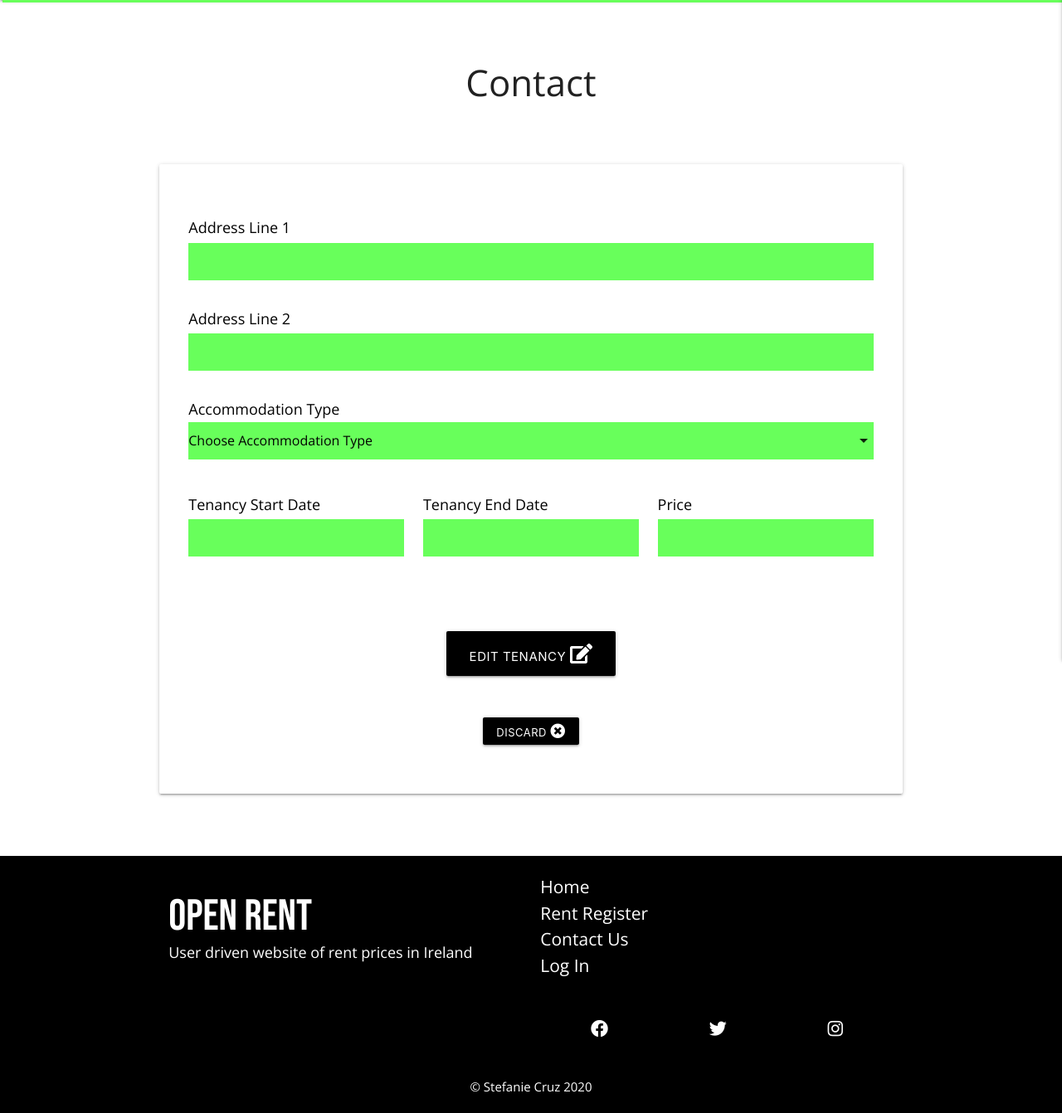
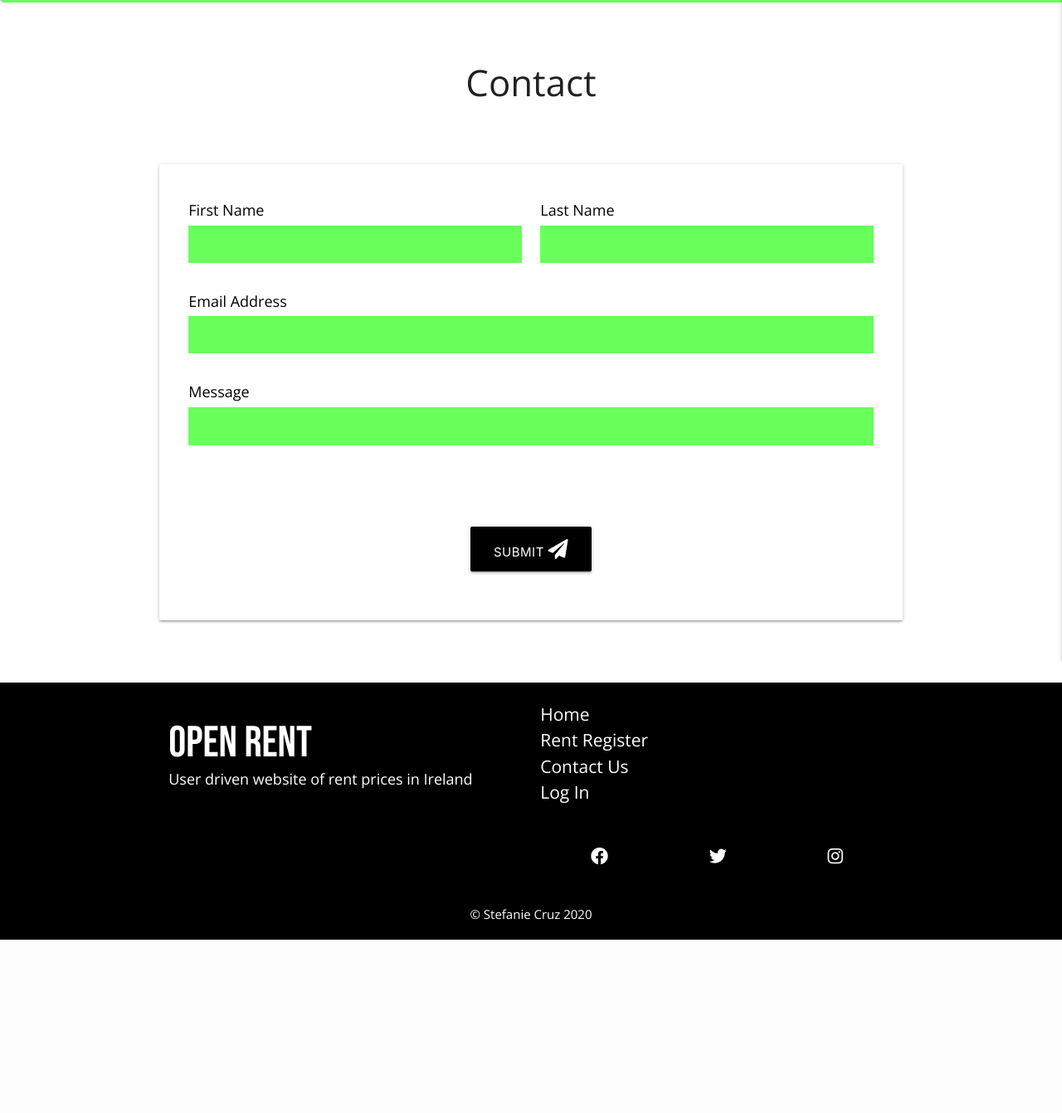
Before and after one commit to stef-cruz/open_rent, a Flask app: template app/templates/contact.html in a window 1280 px wide. Shown: the part 64-1406 px from the top of the page at 83% size. After the commit the page ends 1197 px from the top, so only its background shows below. Run offline with Flask 2, Linux system fonts and the light colour scheme; the template is opened without the code that fills it, so the values that code supplies are empty; some libraries are stand-ins or nearby versions.

Commit message:
Add contact page and emailJS

```diff
--- a/app/__init__.py
+++ b/app/__init__.py
@@ -13,3 +13,4 @@ from app import views
 from app import login
 from app import profile
 from app import tenancy
+from app import contact
--- /dev/null
+++ b/app/static/css/_contact.scss
@@ -0,0 +1,23 @@
+.contact-form {
+  margin-bottom: 5rem;
+
+  #first_name,
+  #last_name,
+  #email_address,
+  #message {
+    background-color: $prim-colour;
+    border-bottom: none;
+    margin-bottom: 0;
+    margin-top: 0.2rem;
+    font-family: $paragraph;
+  }
+
+  label {
+    color: black;
+    font-size: 1.2rem;
+  }
+
+  &__inputs {
+    margin-bottom: 4rem;
+  }
+}
--- a/app/static/css/style.css
+++ b/app/static/css/style.css
@@ -538,6 +538,27 @@
   margin: 2rem 0;
 }
 
+.contact-form {
+  margin-bottom: 5rem;
+}
+.contact-form #first_name,
+.contact-form #last_name,
+.contact-form #email_address,
+.contact-form #message {
+  background-color: #68ff5b;
+  border-bottom: none;
+  margin-bottom: 0;
+  margin-top: 0.2rem;
+  font-family: "Open Sans", sans-serif;
+}
+.contact-form label {
+  color: black;
+  font-size: 1.2rem;
+}
+.contact-form__inputs {
+  margin-bottom: 4rem;
+}
+
 * {
   margin: 0;
   font-size: 1.4rem;
--- a/app/static/css/style.scss
+++ b/app/static/css/style.scss
@@ -9,6 +9,7 @@
 @import "edit-profile";
 @import "rent-register";
 @import "card-tenancy";
+@import "contact";
 
 //
 // General Styling
--- /dev/null
+++ b/app/static/js/email.js
@@ -0,0 +1,12 @@
+//Initialise emailJS
+(function () {
+    emailjs.init("user_Oay0ciCVLZ3t84nUMqX94");
+})();
+
+//Send emailJS
+emailjs.sendForm('gmail', 'milestone3', '#contact-form')
+    .then(function (response) {
+        console.log('SUCCESS!', response.status, response.text);
+    }, function (error) {
+        console.log('FAILED...', error);
+    });
--- a/app/templates/base.html
+++ b/app/templates/base.html
@@ -36,7 +36,7 @@
                     {% else %}
                         <li><a class="black-text" href="/">Home</a></li>
                         <li><a class="black-text" href="{{ url_for('rent_register') }}">Rent Register</a></li>
-                        <li><a class="black-text" href="/">Contact Us</a></li>
+                        <li><a class="black-text" href="{{ url_for('contact') }}">Contact Us</a></li>
                         <li><a class="black-text" href="{{ url_for('login') }}">Log In</a></li>
                     {% endif %}
                 </ul>
@@ -56,7 +56,7 @@
             {% else %}
                 <li><a class="black-text" href="/">Home</a></li>
                 <li><a class="black-text" href="{{ url_for('rent_register') }}">Rent Register</a></li>
-                <li><a class="black-text" href="/">Contact Us</a></li>
+                <li><a class="black-text" href="{{ url_for('contact') }}">Contact Us</a></li>
                 <li><a class="black-text" href="{{ url_for('login') }}">Log In</a></li>
             {% endif %}
         </ul>
@@ -77,11 +77,11 @@
                         {% if session.user %}
                             <li><a href="/">Home</a></li>
                             <li><a href="{{ url_for('rent_register') }}">Rent Register</a></li>
-                            <li><a href="/">Contact Us</a></li>
+                            <li><a href="{{ url_for('contact') }}">Contact Us</a></li>
                         {% else %}
                             <li><a href="/">Home</a></li>
                             <li><a href="{{ url_for('rent_register') }}">Rent Register</a></li>
-                            <li><a href="/">Contact Us</a></li>
+                            <li><a href="{{ url_for('contact') }}">Contact Us</a></li>
                             <li><a href="{{ url_for('login') }}">Log In</a></li>
                         {% endif %}
                     </ul>
--- a/app/templates/contact.html
+++ b/app/templates/contact.html
@@ -3,98 +3,64 @@
 
 <h3 class="center-align heading-section">Contact</h3>
 
-<section class="container manage-tenancy">
+<section class="container contact-form">
     <div class="card-panel">
-        <form method="POST" action="{{ url_for('edit_tenancy', tenancy_id=tenancy._id) }}">
-            <!-- Flash message -->
-            <div class="row">
-                <div class="col s12">
-                    {% with messages = get_flashed_messages() %}
-                    {% if messages %}
-                    {% for message in messages %}
-                    <h5 class="center-align flash">{{ message }}</h5>
-                    {% endfor %}
-                    {% endif %}
-                    {% endwith %}
+        <form id="contact-form">
+            <div class="row contact-form__inputs">
+                <!-- First Name -->
+                <div class="col s6 form-margin">
+                    <label for="first_name">First Name</label>
+                    <input id="first_name" name="first_name" type="text" minlength="3" maxlength="20" class="validate" required>
+                    <span class="helper-text" data-error="First name is too short" data-success="Correct"></span>
                 </div>
-            </div>
-            <!-- ./Flash message -->
-
-            <div class="row manage-tenancy__inputs">
-                <!-- Address Line 1 -->
+                <!-- ./First Name -->
+                <!-- Last Name -->
+                <div class="col s6 form-margin">
+                    <label for="last_name">Last Name</label>
+                    <input id="last_name" name="last_name" type="text" minlength="3" maxlength="20" class="validate" required>
+                    <span class="helper-text" data-error="Last name is too short" data-success="Correct"></span>
+                </div>
+                <!-- ./Last Name -->
+                <!-- Email -->
                 <div class="col s12 form-margin">
-                    <label for="address_1">Address Line 1</label>
-                    <input id="address_1" name="address_1" type="text" value="{{ tenancy.address_1 }}">
+                    <label for="email_address">Email Address</label>
+                    <input type="email" id="email_address" name="email_address" class="validate" required>
+                    <span class="helper-text" data-error="Please enter a valid email address" data-success="Correct"></span>
                 </div>
-                <!-- ./Address Line 1 -->
-                <!-- Address Line 2 -->
+                <!-- ./Email -->
+                <!-- Message -->
                 <div class="col s12 form-margin">
-                    <label for="address_2">Address Line 2</label>
-                    <input id="address_2" name="address_2" type="text" value="{{ tenancy.address_2 }}">
+                    <label for="message">Message</label>
+                    <textarea type="text" id="message" name="message" minlength="3" class="validate materialize-textarea" required></textarea>
+                    <span class="helper-text" data-error="Message cannot be blank" data-success="Correct"></span>
                 </div>
-                <!-- ./Address Line 2 -->
-                <!-- Accommodation Type -->
-                <div class="col s12 form-margin">
-                    <label for="accommodation_type">Accommodation Type</label>
-                    <select id="accommodation_type" name="accommodation_type" required>
-                        <option value="" disabled>Choose Accommodation Type</option>
-                        {% for type in accommodation_types %}
-                            {% if type.accommodation_type == tenancy.accommodation_type %}
-                                <option value="{{ type.accommodation_type }}" selected>{{ type.accommodation_type }}</option>
-                            {% else %}
-                                <option value="{{ type.accommodation_type }}">{{ type.accommodation_type }}</option>
-                            {% endif %}
-                        {% endfor %}
-                    </select>
-
-                </div>
-                <!-- ./Accommodation Type -->
-                <!-- Start Date -->
-                <div class="col s12 m4 form-margin">
-                    <label for="start_date">Tenancy Start Date</label>
-                    <input type="text" class="datepicker" id="start_date" name="start_date" value="{{ tenancy.start_date }}">
-                </div>
-                <!-- ./Start Date -->
-                <!-- End Date -->
-                <div class="col s12 m4 form-margin">
-                    <label for="end_date">Tenancy End Date</label>
-                    <input type="text" class="datepicker" id="end_date" name="end_date" value="{{ tenancy.end_date }}">
-                </div>
-                <!-- ./End Date -->
-                <!-- Price -->
-                <div class="col s12 m4 form-margin">
-                    <label for="price">Price</label>
-                    <input id="price" name="price" type="text" value="{{ tenancy.price }}">
-                </div>
-                <!-- ./Price -->
+                <!-- ./Message -->
             </div>
             <!-- Submit Update -->
             <div class="row center-align">
                 <div class="col s12">
-                    <a href="{{ url_for('edit_tenancy', tenancy_id=tenancy._id) }}">
-                        <button class="btn-large button-black" type="submit">Edit Tenancy <i class="fas fa-edit"></i></button>
+                    <a href="#modal-positive" class="modal-trigger">
+                        <button class="btn-large button-black" type="submit">Submit <i class="fas fa-paper-plane"></i></button>
                     </a>
                 </div>
             </div>
             <!-- ./Submit Update -->
         </form>
-        <div class="row center-align">
-            <div class="col s12">
-                <a href="{{ url_for('profile') }}">
-                    <button class="btn-small button-black">Discard <i class="fas fa-times-circle"></i></button>
-                </a>
+        <!-- Modal Positive feedback -->
+        <div id="modal-positive" class="modal">
+            <div class="modal-content js-modal-content"></div>
+            <div class="modal-footer">
+                <a href="#!" class="modal-close waves-effect waves-green button-black">Close</a>
             </div>
         </div>
-    </div>
-    <div id="map-tenancy">
-        <div id="map"></div>
+        <!-- ./Modal Positive feedback -->
     </div>
 </section>
 
 {% endblock %}
 
 {% block scripts %}
-<script src="{{ url_for('static', filename='js/map.js') }}"></script>
-<script src="https://maps.googleapis.com/maps/api/js?key=AIzaSyCyahPifJNOEODhSoMTswXum-vuIfSDF8w&callback=initMap&libraries=places&v=weekly"
-        defer></script>
+<!-- EmailJS Script -->
+<script src="https://cdn.jsdelivr.net/npm/emailjs-com@2/dist/email.min.js"></script>
+<script src="{{ url_for('static', filename='js/email.js') }}"></script>
 {% endblock %}
--- a/app/templates/index.html
+++ b/app/templates/index.html
@@ -145,7 +145,7 @@
         </div>
         <div class="row center-align">
             <div class="col s12">
-                <a href="#">
+                <a href="{{ url_for('contact') }}">
                     <button class="btn-large button-white">Contact us <i class="fas fa-paper-plane"></i></button>
                 </a>
             </div>
```
Also changed, not shown: app/contact.py (added, +13 -0 lines), 1 other file.
